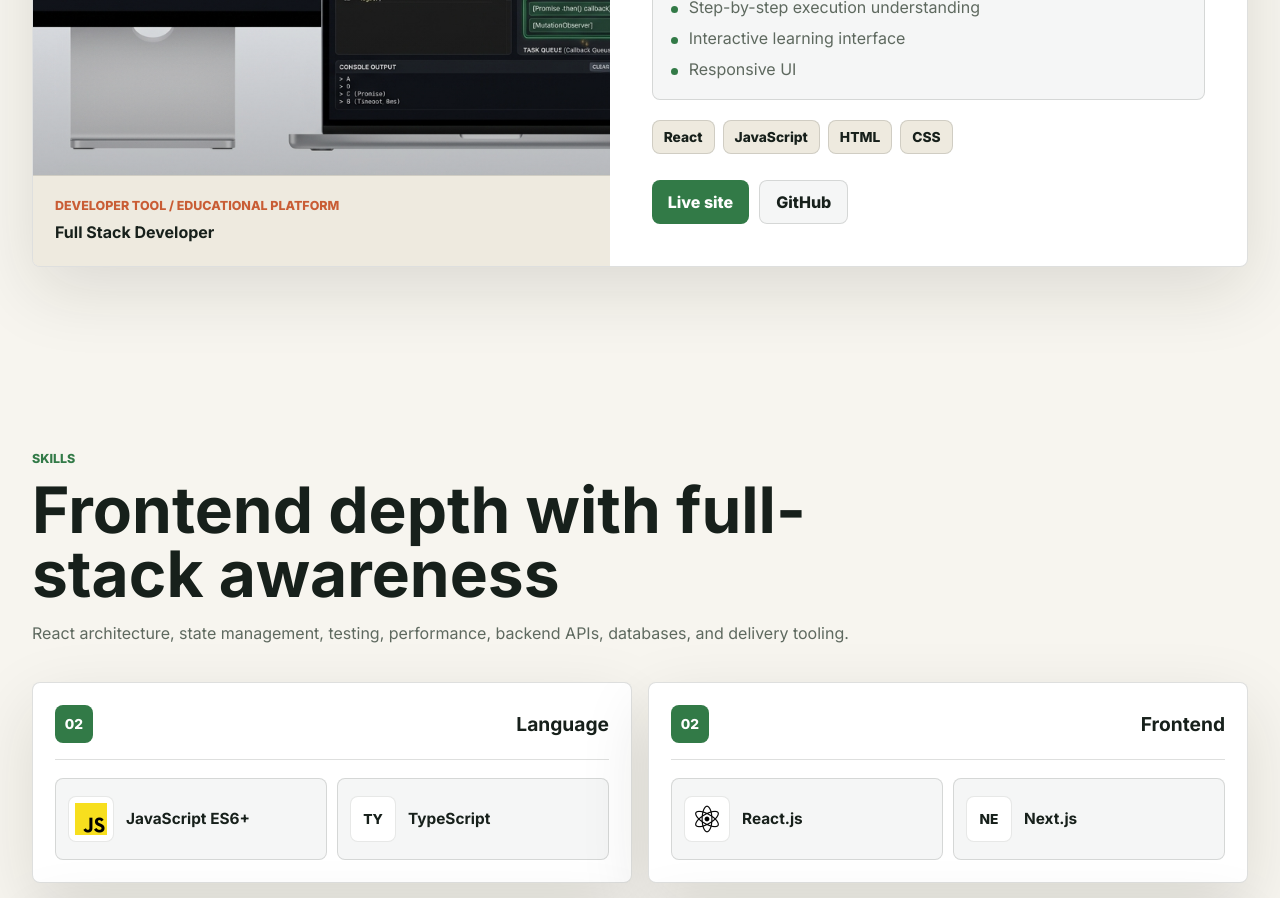
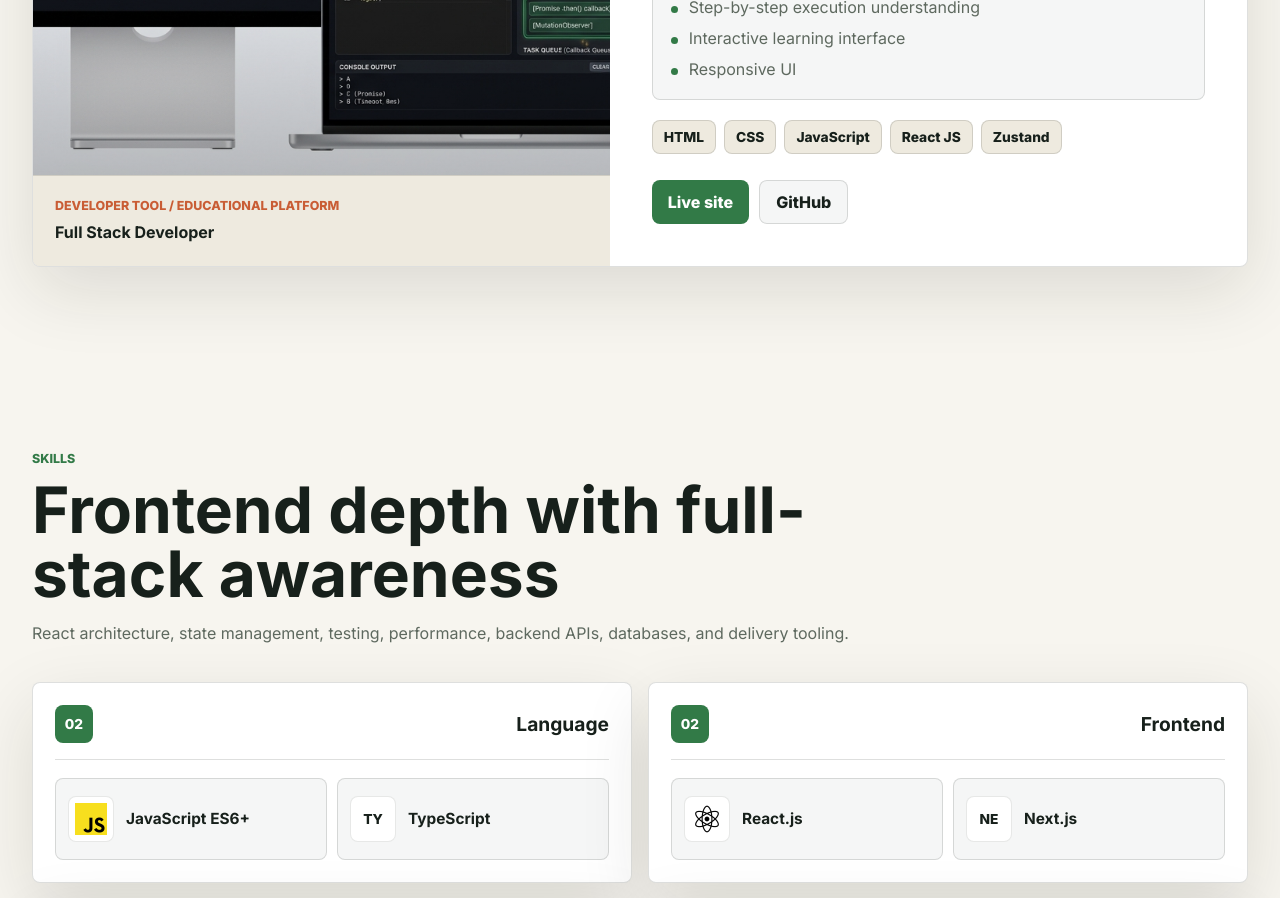
Before and after one commit to Smrutiranjan-Patra/portfolio, a React (Create React App) app: page / in a window 1280 px wide. Shown: the part 5660-6558 px from the top of the page. Built offline with nearby package versions, Linux system fonts and the light colour scheme.

Commit message:
feat: Update technology stack in portfolio project description to include Zustand and adjust order

```diff
--- a/src/data/portfolio.js
+++ b/src/data/portfolio.js
@@ -207,7 +207,7 @@
         "Built an interactive JavaScript execution visualizer to simulate the event loop, call stack, and asynchronous behavior for better learning and debugging.",
       description:
         "An interactive JavaScript visualization tool inspired by runtime execution concepts. The application visually demonstrates how JavaScript handles synchronous and asynchronous operations including the call stack, Web APIs, microtask queue, and callback queue.",
-      tech: ["React", "JavaScript", "HTML", "CSS"],
+      tech: ["HTML", "CSS", , "JavaScript", "React JS", "Zustand"],
       features: [
         "Event loop visualization",
         "Call stack simulation",
```
